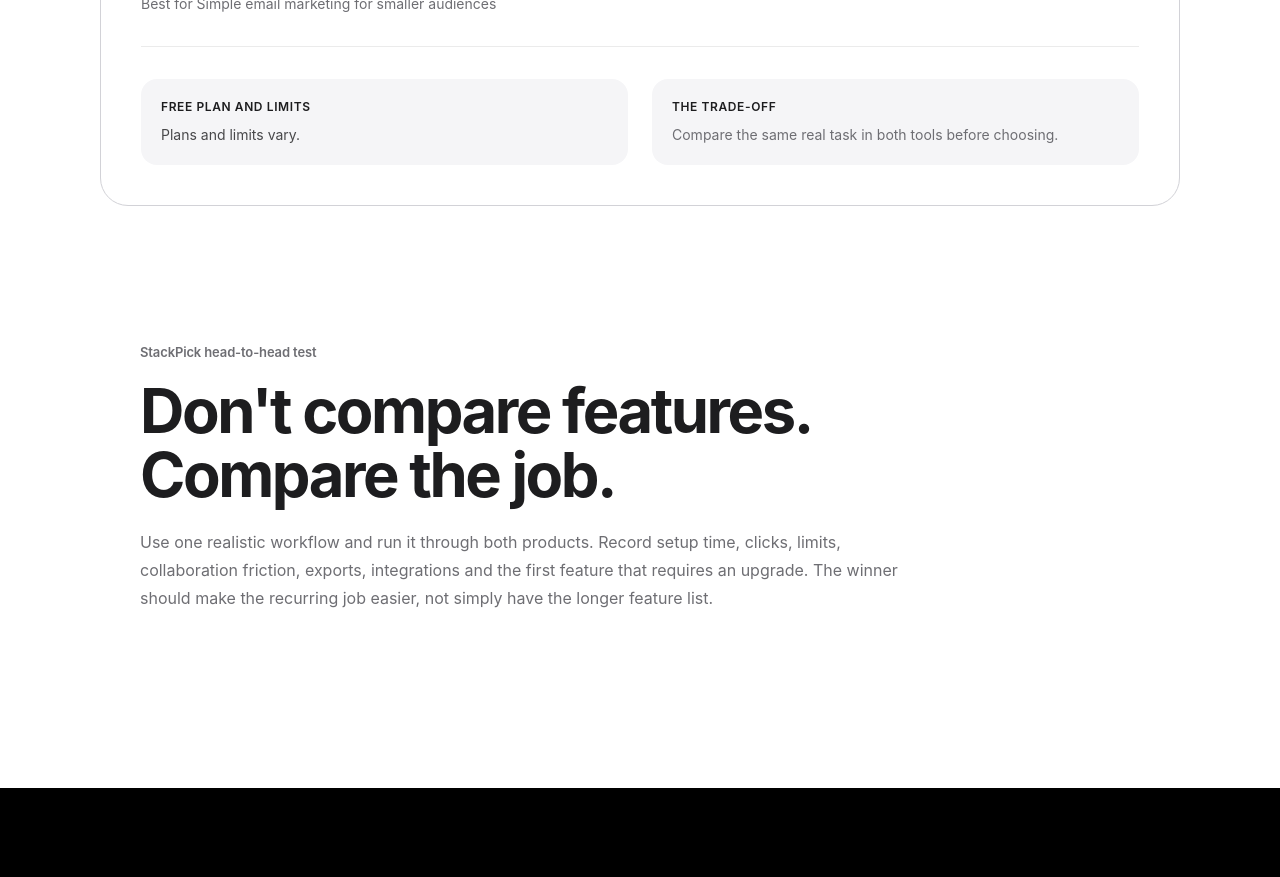
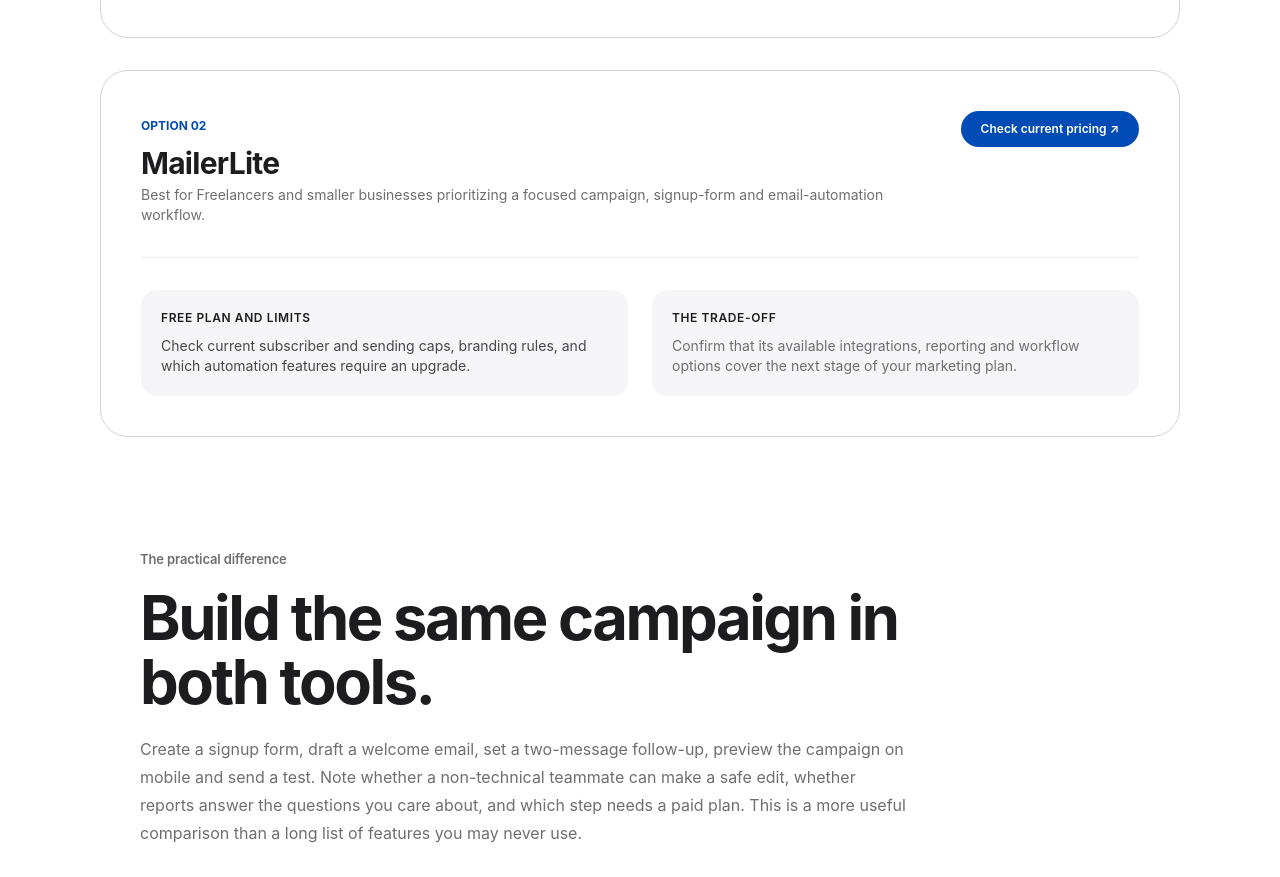
Before and after one commit to LinukaBandara/StackPick, a Next.js app: page /best/mailchimp-vs-mailerlite in a window 1280 px wide. Shown: the part 1920-2797 px from the top of the page. Built offline with nearby package versions, Linux system fonts and the light colour scheme; no server answers.

Commit message:
Add practical email marketing decision guide to Mailchimp vs MailerLite

```diff
--- a/app/best/mailchimp-vs-mailerlite/page.tsx
+++ b/app/best/mailchimp-vs-mailerlite/page.tsx
@@ -2,8 +2,8 @@ import type { Metadata } from "next";
 import ComparisonArticle from "@/components/ComparisonArticle";
 
 export const metadata: Metadata = {
-  title: "Mailchimp vs MailerLite (2026)",
-  description: "Compare Mailchimp and MailerLite for freelancers and small businesses that want email campaigns without unnecessary complexity.",
+  title: "Mailchimp vs MailerLite (2026): Which Should You Choose?",
+  description: "A practical Mailchimp vs MailerLite comparison for small businesses: campaign workflow, audience growth, automation needs and plan limits.",
   alternates: { canonical: "/best/mailchimp-vs-mailerlite" },
 };
 
@@ -12,23 +12,48 @@ export default function Page() {
     <ComparisonArticle
       title="Mailchimp vs MailerLite"
       slug="mailchimp-vs-mailerlite"
-      intro="Compare Mailchimp and MailerLite for freelancers and small businesses that want email campaigns without unnecessary complexity."
-      pricingNote="Pricing, limits and included features can change. Check the providers' current plans before making a decision."
+      intro="Both platforms can support email marketing, but the best fit depends on the way you collect subscribers, design campaigns and automate follow-ups. Choose around the work you send every month—not the number of features shown on a pricing page."
+      pricingNote="Email platforms may calculate cost using different subscriber, contact or sending limits. Before comparing plans, check how unsubscribed contacts are counted, what happens when your audience grows, and whether automation, landing pages and support are included."
       tools={[
-        { name: "Mailchimp", bestFor: "Broad email marketing ecosystem", freeOption: "Plans and limits vary.", tradeoff: "Compare the same real task in both tools before choosing.", url: "https://mailchimp.com/" },
-        { name: "MailerLite", bestFor: "Simple email marketing for smaller audiences", freeOption: "Plans and limits vary.", tradeoff: "Compare the same real task in both tools before choosing.", url: "https://www.mailerlite.com/" },
+        { name: "Mailchimp", bestFor: "Businesses that want to evaluate a broad email-marketing ecosystem and related campaign tools.", freeOption: "Verify current free-plan availability, contact limits, send limits and feature restrictions with Mailchimp.", tradeoff: "The plan that supports your audience and automation needs may differ from the entry-level offer; model your likely growth before choosing.", url: "https://mailchimp.com/" },
+        { name: "MailerLite", bestFor: "Freelancers and smaller businesses prioritizing a focused campaign, signup-form and email-automation workflow.", freeOption: "Check current subscriber and sending caps, branding rules, and which automation features require an upgrade.", tradeoff: "Confirm that its available integrations, reporting and workflow options cover the next stage of your marketing plan.", url: "https://www.mailerlite.com/" },
       ]}
-      bottomLine="There is no universal winner. The better tool is the one that handles your normal workflow with less friction at the price you can justify. Test the same job in both products before switching."
+      bottomLine="Choose by the campaign you will actually run. If you mainly send a regular newsletter and a short welcome sequence, prioritize a straightforward editor and predictable audience pricing. If your marketing relies on several connected campaigns or a wider tool ecosystem, test those exact integrations and automation paths before committing."
     >
       <section className="bg-white">
-        <div className="sp-container py-16 sm:py-20">
-          <p className="sp-eyebrow">StackPick head-to-head test</p>
-          <h2 className="sp-title mt-4 max-w-4xl">Don't compare features. Compare the job.</h2>
+        <div className="sp-container py-14 sm:py-18">
+          <p className="sp-eyebrow">The practical difference</p>
+          <h2 className="sp-title mt-4 max-w-4xl">Build the same campaign in both tools.</h2>
           <p className="mt-5 max-w-3xl text-base leading-7 text-[#6e6e73]">
-            Use one realistic workflow and run it through both products. Record setup time,
-            clicks, limits, collaboration friction, exports, integrations and the first feature
-            that requires an upgrade. The winner should make the recurring job easier, not simply
-            have the longer feature list.
+            Create a signup form, draft a welcome email, set a two-message follow-up, preview the
+            campaign on mobile and send a test. Note whether a non-technical teammate can make a
+            safe edit, whether reports answer the questions you care about, and which step needs a
+            paid plan. This is a more useful comparison than a long list of features you may never use.
+          </p>
+          <div className="mt-8 grid gap-4 md:grid-cols-2">
+            <div className="rounded-2xl border border-[#d2d2d7] p-6">
+              <h3 className="text-lg font-semibold text-[#1d1d1f]">Check the audience economics</h3>
+              <ul className="mt-3 list-disc space-y-2 pl-5 text-sm leading-6 text-[#6e6e73]">
+                <li>Model the price at today's list size and a realistic next growth milestone.</li>
+                <li>Check how inactive, unsubscribed and duplicate contacts affect billing.</li>
+                <li>Identify the sending or automation cap that would force an upgrade.</li>
+              </ul>
+            </div>
+            <div className="rounded-2xl border border-[#d2d2d7] p-6">
+              <h3 className="text-lg font-semibold text-[#1d1d1f]">Check the workflow</h3>
+              <ul className="mt-3 list-disc space-y-2 pl-5 text-sm leading-6 text-[#6e6e73]">
+                <li>Can you segment subscribers by a useful, consent-based attribute?</li>
+                <li>Can you stop a welcome sequence when someone takes the intended action?</li>
+                <li>Can you export contacts and key fields if you later change providers?</li>
+              </ul>
+            </div>
+          </div>
+          <h2 className="mt-12 text-2xl font-bold tracking-tight text-[#1d1d1f]">Protect deliverability during a switch</h2>
+          <p className="mt-3 max-w-3xl text-base leading-7 text-[#6e6e73]">
+            Export only the contact data you are entitled to use, preserve consent and suppression
+            records, authenticate your sending domain as the provider instructs, and start with
+            engaged subscribers. Do not move an old list and immediately send to everyone; a new
+            tool cannot fix poor list hygiene or a lack of permission to email.
           </p>
         </div>
       </section>
```
